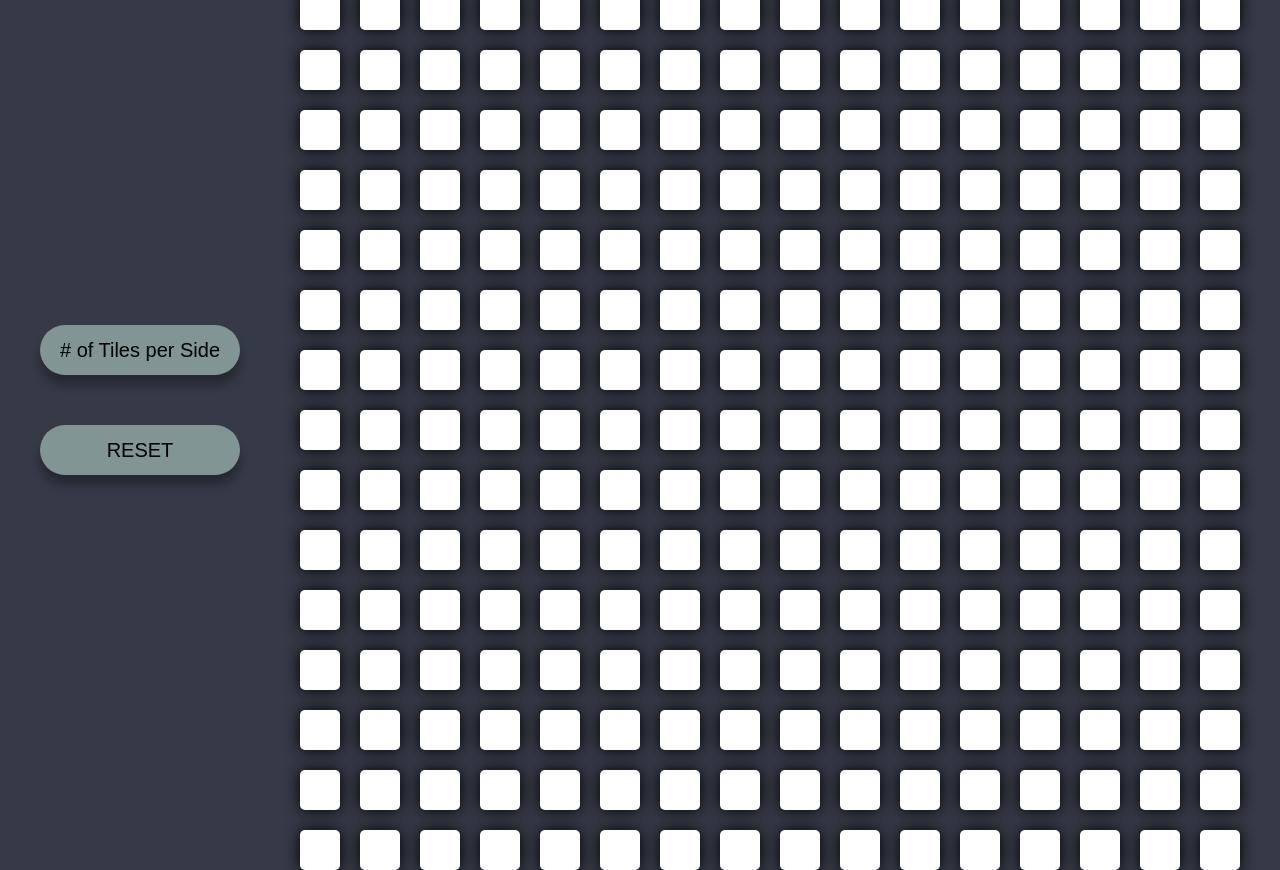
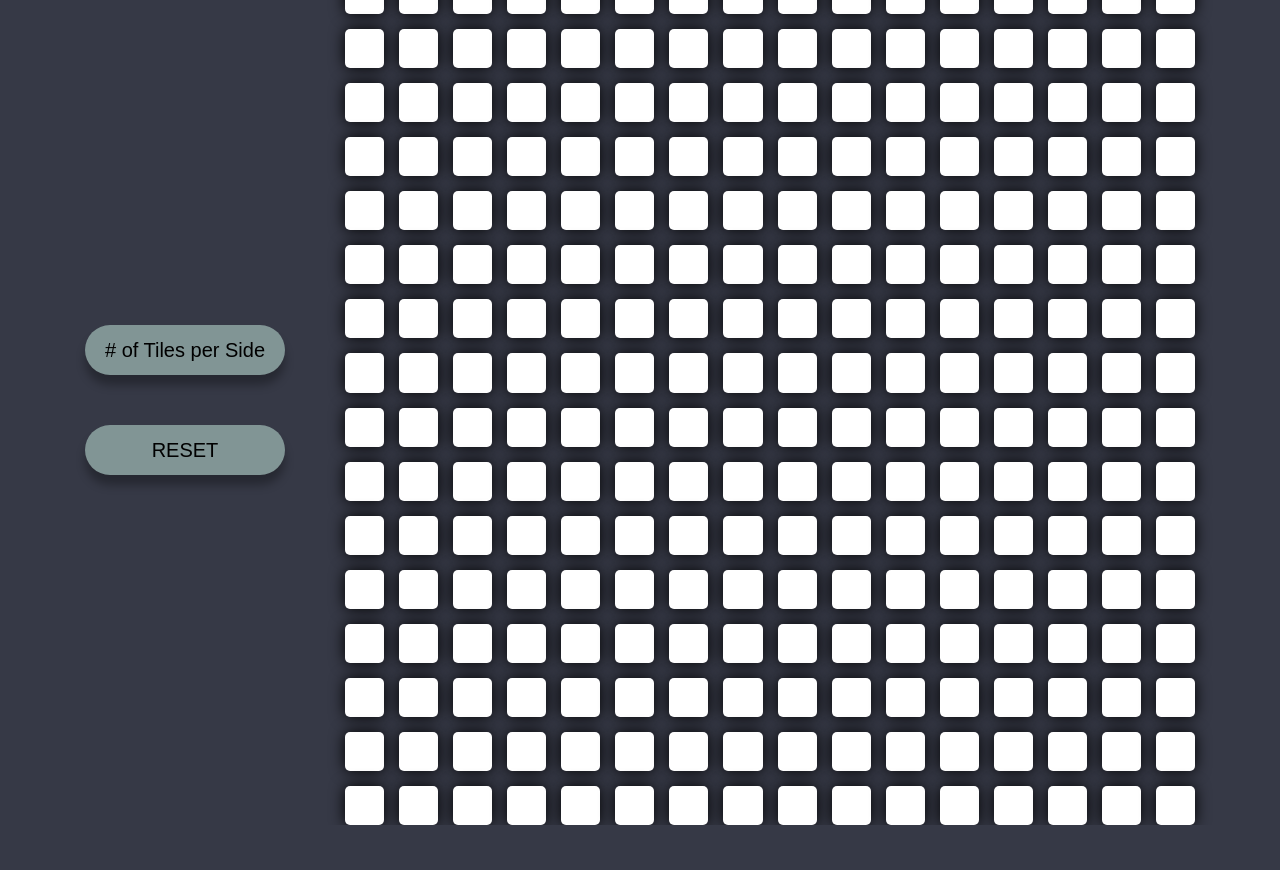
Before and after one commit to danielpopovici745/etchASketch, a plain HTML site: page index.html in a window 1280 px wide. After the commit the page ends 825 px from the top, so only its background shows below. Drawn offline with Linux system fonts and the light colour scheme.

Commit message:
made the height and width of the grid smaller to fit into a typical web broswe.

```diff
--- a/style.css
+++ b/style.css
@@ -40,12 +40,12 @@ button:active{
     display: flex;
     flex-direction: column;
     flex-wrap: wrap;
-    gap: 20px;
+    gap: 15px;
     justify-content: space-around;
     align-items: center;
-    min-width: 940px;
-    width: 940px;
-    height: 940px;
+    min-width: 850px;
+    width: 850px;
+    height: 850px;
 }
 
 .row{
@@ -54,7 +54,7 @@ button:active{
     justify-content: center;
     width: 100%;
     flex-basis: auto;
-    gap: 20px;
+    gap: 15px;
     flex-grow: 1;
     flex-shrink: 1;
 }
```
